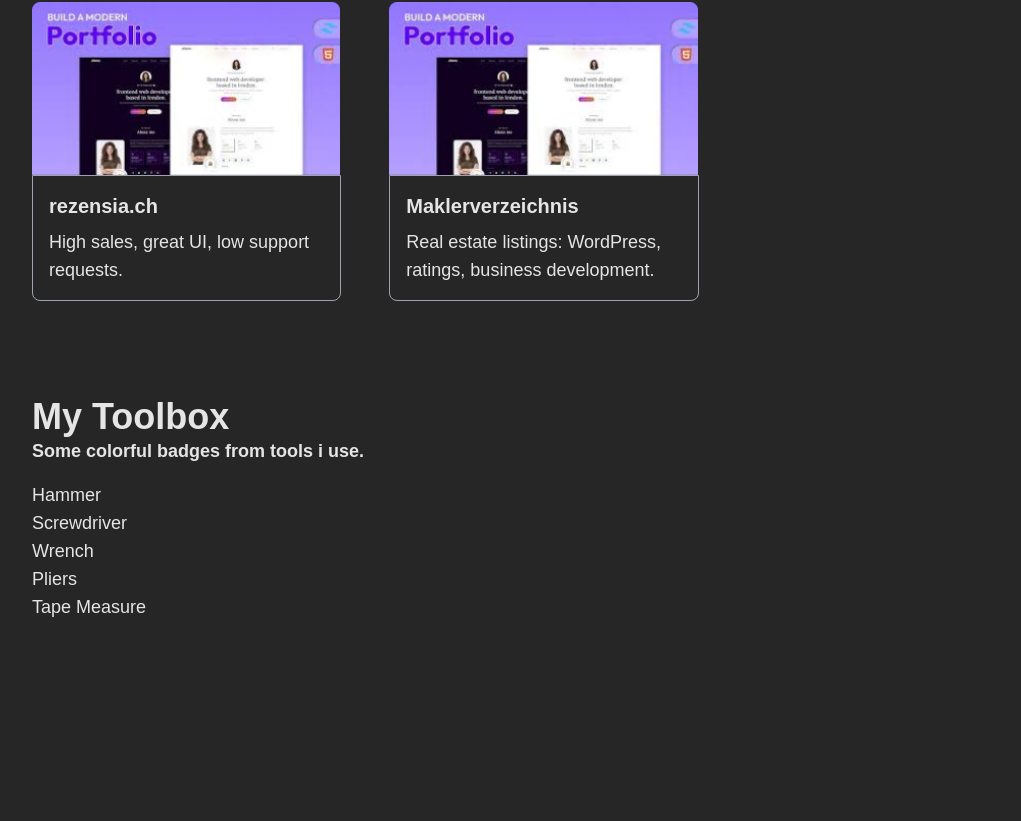
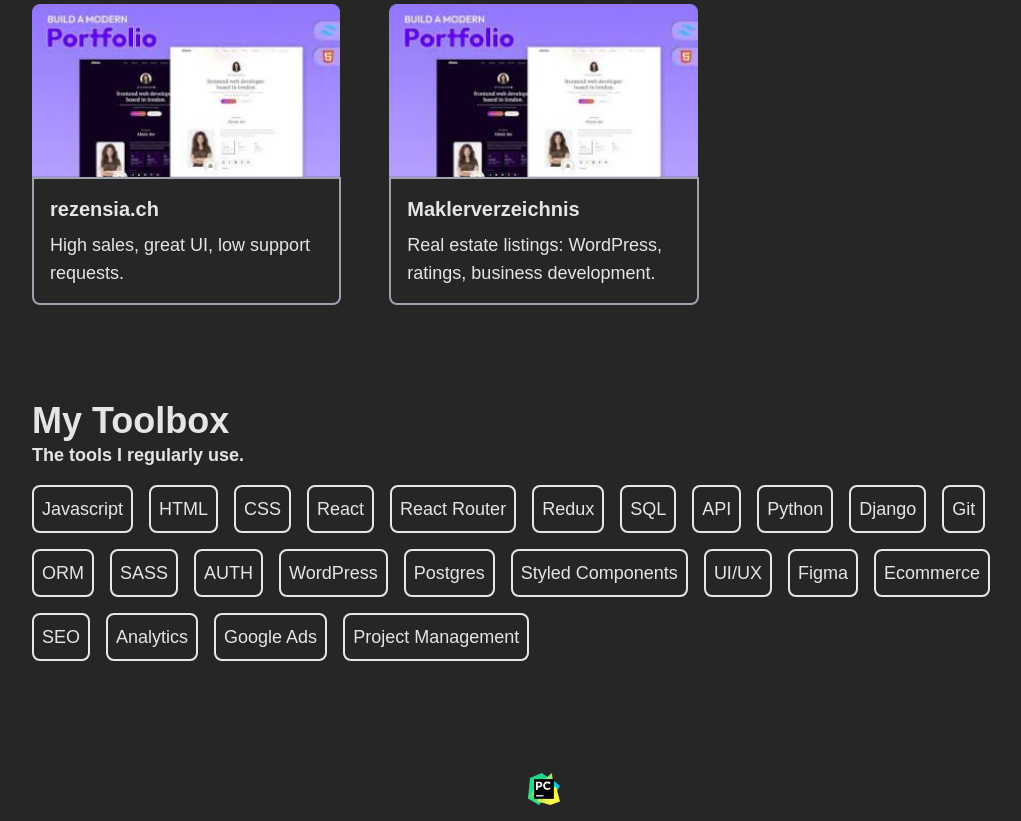
Before and after one commit to alexanderstoehr/Portfolio, a React (Vite) app: page / in a window 1280 px wide. Shown: the part 1067-1888 px from the top of the page, without its empty margins (96-1117 px from the left). Before the commit the page ends 1800 px from the top, so only its background shows below. Built offline with nearby package versions, Linux system fonts and the light colour scheme.

Commit message:
added toolbox items

```diff
--- a/data/content.json
+++ b/data/content.json
@@ -2,7 +2,7 @@
   {
     "hero": {
       "heading": "Sup?",
-      "subhead": "Building Fullstack Apps with React.js and Django.",
+      "subhead": "Building Fullstack Apps with React.js and Django!",
       "intro": "Hi, I’m Alexander, a web developer from Germany who loves building awesome products with code."
     }
   },
@@ -15,7 +15,7 @@
   {
     "toolbox": {
       "heading": "My Toolbox",
-      "subhead": "Some colorful badges from tools i use."
+      "subhead": "The tools I regularly use."
     }
   },
   {
--- a/data/toolbox.json
+++ b/data/toolbox.json
@@ -1,22 +1,122 @@
 [
   {
     "id": 1,
-    "name": "Hammer"
+    "name": "Javascript",
+    "link": "https://developer.mozilla.org/en-US/docs/Web/JavaScript"
   },
   {
     "id": 2,
-    "name": "Screwdriver"
+    "name": "HTML",
+    "link": "https://developer.mozilla.org/en-US/docs/Web/HTML"
   },
   {
     "id": 3,
-    "name": "Wrench"
+    "name": "CSS",
+    "link": "https://developer.mozilla.org/en-US/docs/Web/CSS"
   },
   {
     "id": 4,
-    "name": "Pliers"
+    "name": "React",
+    "link": "https://reactjs.org/"
   },
   {
     "id": 5,
-    "name": "Tape Measure"
+    "name": "React Router",
+    "link": "https://reactrouter.com/"
+  },
+  {
+    "id": 6,
+    "name": "Redux",
+    "link": "https://redux.js.org/"
+  },
+  {
+    "id": 7,
+    "name": "SQL",
+    "link": "https://www.w3schools.com/sql/"
+  },
+  {
+    "id": 8,
+    "name": "API",
+    "link": "https://en.wikipedia.org/wiki/API"
+  },
+  {
+    "id": 9,
+    "name": "Python",
+    "link": "https://www.python.org/"
+  },
+  {
+    "id": 10,
+    "name": "Django",
+    "link": "https://www.djangoproject.com/"
+  },
+  {
+    "id": 11,
+    "name": "Git",
+    "link": "https://git-scm.com/"
+  },
+  {
+    "id": 12,
+    "name": "ORM",
+    "link": "https://en.wikipedia.org/wiki/Object-relational_mapping"
+  },
+  {
+    "id": 13,
+    "name": "SASS",
+    "link": "https://sass-lang.com/"
+  },
+  {
+    "id": 14,
+    "name": "AUTH",
+    "link": "https://en.wikipedia.org/wiki/Authentication"
+  },
+  {
+    "id": 15,
+    "name": "WordPress",
+    "link": "https://wordpress.org/"
+  },
+  {
+    "id": 16,
+    "name": "Postgres",
+    "link": "https://www.postgresql.org/"
+  },
+  {
+    "id": 17,
+    "name": "Styled Components",
+    "link": "https://styled-components.com/"
+  },
+  {
+    "id": 18,
+    "name": "UI/UX",
+    "link": "https://www.interaction-design.org/literature/topics/ui-design"
+  },
+  {
+    "id": 19,
+    "name": "Figma",
+    "link": "https://www.figma.com/"
+  },
+  {
+    "id": 20,
+    "name": "Ecommerce",
+    "link": "https://en.wikipedia.org/wiki/E-commerce"
+  },
+  {
+    "id": 21,
+    "name": "SEO",
+    "link": "https://en.wikipedia.org/wiki/Search_engine_optimization"
+  },
+  {
+    "id": 22,
+    "name": "Analytics",
+    "link": "https://en.wikipedia.org/wiki/Analytics"
+  },
+  {
+    "id": 23,
+    "name": "Google Ads",
+    "link": "https://ads.google.com/"
+  },
+  {
+    "id": 24,
+    "name": "Project Management",
+    "link": "https://en.wikipedia.org/wiki/Project_management"
   }
 ]
--- a/src/components/Footer.jsx
+++ b/src/components/Footer.jsx
@@ -1,7 +1,7 @@
 export default function Footer({theme}) {
     return (
         <div className="flex justify-center mt-auto pb-4">
-
+            <img src="/pycharm.svg" className="h-8 w-8"/>
         </div>
     )
 }
--- a/src/components/ProjectListingSingle.jsx
+++ b/src/components/ProjectListingSingle.jsx
@@ -6,7 +6,7 @@ export default function ProjectListingSingle({project, handleProjectClick}) {
             <div id={project.id} className="flex flex-col md:h-full cursor-pointer transition duration-300 hover:scale-105 z-0"
                  onClick={() => handleProjectClick(project.id)}>
                 <div className=""><img className="w-full object-cover" src={project.images[0]}/></div>
-                <div className="p-4 border-[0.5px] solid  border-gray-400 rounded-b-lg md:flex-grow">
+                <div className="p-4 border-2 solid  border-gray-400 rounded-b-lg md:flex-grow">
                     <div className="font-bold text-xl mb-2">{project.title}</div>
                     <div className="">{project.shortDescription}</div>
                 </div>
--- a/src/components/ToolSingle.jsx
+++ b/src/components/ToolSingle.jsx
@@ -1,7 +1,9 @@
 export default function ToolSingle({tool}) {
     return (
         <div>
-            <div className="">{tool.name}</div>
+            <div className="mr-4 mb-4 p-2 border border-2 border-gray-200 rounded-lg cursor-pointer hover:scale-110"><a href={tool.link}
+                                                                                                                        target="_blank">{tool.name}</a>
+            </div>
         </div>
     )
 }
--- a/src/components/Toolbox.jsx
+++ b/src/components/Toolbox.jsx
@@ -9,7 +9,7 @@ export default function Toolbox() {
         <div className="flex-col">
             <div className="text-4xl font-bold">{toolbox.heading}</div>
             <div className="font-bold mb-4">{toolbox.subhead}</div>
-            <div>{tools.map((tool) => (
+            <div className="flex flex-wrap ">{tools.map((tool) => (
                 <ToolSingle key={tool.id} tool={tool}/>
 
             ))}
```
Also changed, not shown: public/pycharm.svg (added).
